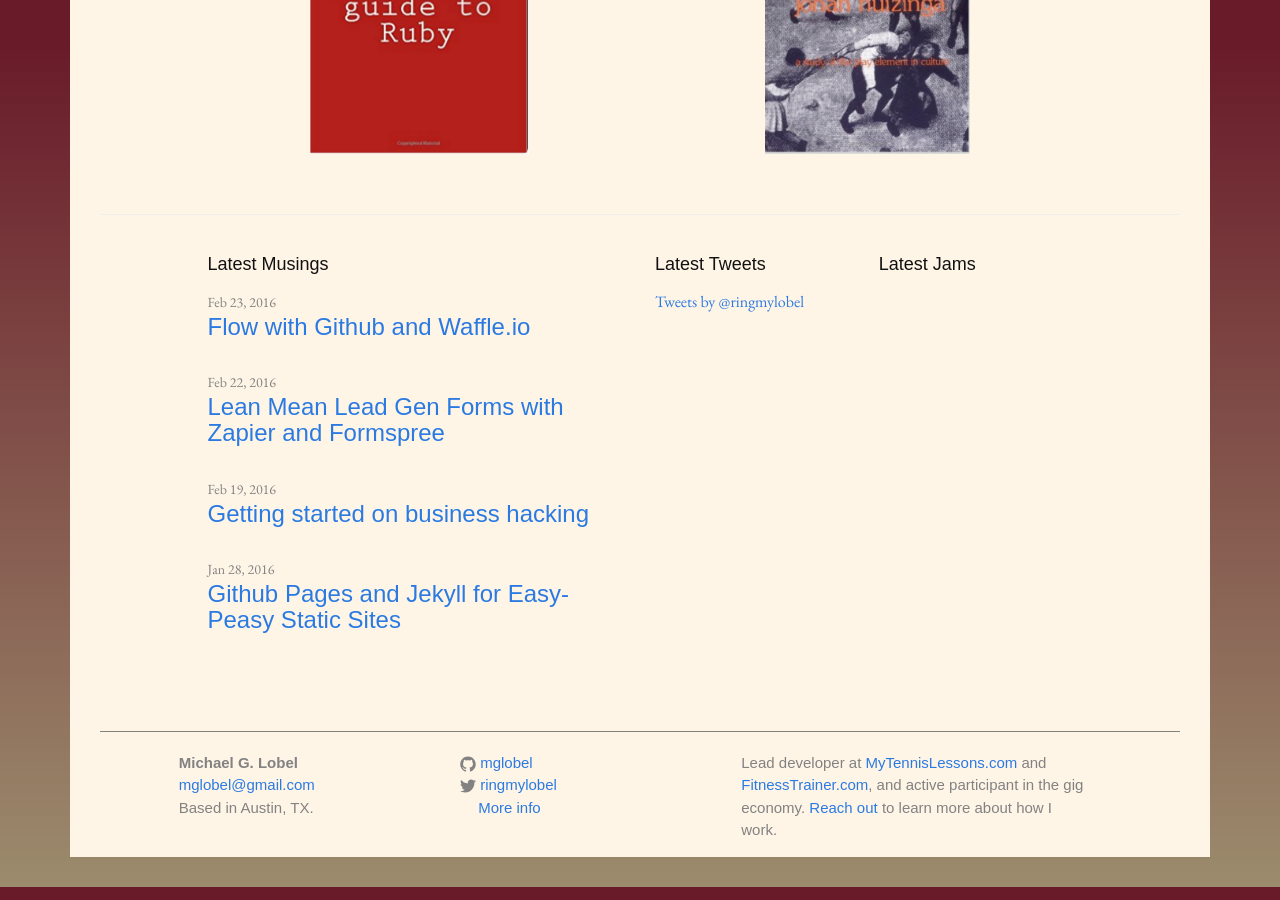
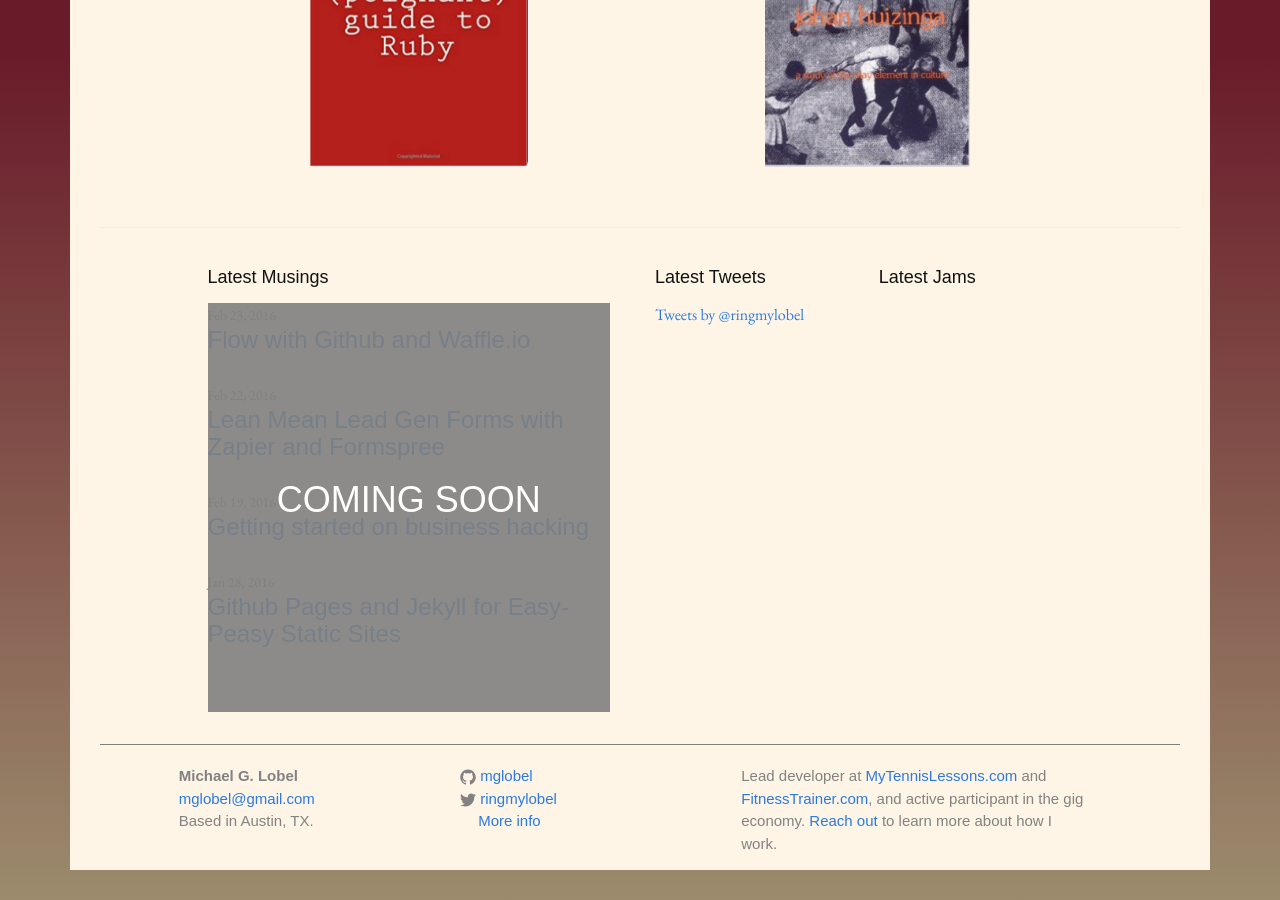
Before and after one commit to mglobel/mglobel, a Jekyll site: the page built from index.html, in a window 1280 px wide and 900 px high, scrolled down 1220 px. Built offline with Jekyll 4.4.1, drawn with Linux system fonts in a browser that asks for light colours; nearby versions of some CDN libraries; some web fonts are replaced; a script that is not in the unit is left out; comment, search, counter and statistics services are not loaded.

Commit message:
final pre-sxsw touchups

```diff
--- a/_layouts/page.html
+++ b/_layouts/page.html
@@ -2,16 +2,14 @@
 layout: default
 ---
 <div class="post">
-
   <header class="post-header">
     <h1 class="post-title">{{ page.title }}</h1>
   </header>
   <div class="wrapper">
 
   <article class="post-content">
+    <div class="page-content" style="padding: 30px;">
       {{ content }}
+    </div>
   </article>
 </div>
-
-
-</div>
--- a/index.html
+++ b/index.html
@@ -16,19 +16,19 @@
   <div class="wrapper">
     <div class="row content-panel" style="padding-bottom: 25px;">
       <div class="col-md-9">
-        <h3 class="col-md-11 col-md-offset-1" style="font-family: 'Average Sans', sans-serif;">
+        <h3 class="col-md-11 col-md-offset-1 col-xs-offset-1" style="font-family: 'Average Sans', sans-serif;">
           Find your organization’s center.
         </h3>
-        <div class="col-md-10 col-md-offset-1">
+        <div class="col-md-10 col-xs-offset-1">
           <p>
             Get a fresh perspective and creative solutions with MGLobel LLC
             technology consulting. Offering on-site and remote services that will
             help push your business or non-profit forward in the modern age.
           </p>
-          <a class="btn btn-default btn-lg" href="/llc" role="button">Learn More</a>
+          <a class="btn btn-default btn-lg col-sm-offset-0 col-xs-offset-3" href="/llc" role="button">Learn More</a>
         </div>
       </div>
-      <div class="col-md-3">
+      <div class="col-md-3 col-sm-offset-0 col-xs-offset-3" style="padding-top: 15px;">
         <img src="assets/llc-icon.png" style="max-width:150px;max-height:100%;"/>
       </div>
     </div>
@@ -71,6 +71,10 @@
           <h4>
             Latest Musings
           </h4>
+          <div>
+            <span style="display: flex; align-items: center; justify-content: center; background-color: gray; opacity: .9; position: absolute; z-index: 1; width: 90%; height: 100%; color: white;">
+              <h1>COMING SOON</h1>
+            </span>
               <ul class="post-list">
                 {% for post in site.posts %}
                   <li>
@@ -81,6 +85,8 @@
                   </li>
                 {% endfor %}
               </ul>
+            </span>
+          </div>
         </div>
         <div class="hidden-xs hidden-sm col-md-3">
           <h4>
```
Also changed, not shown: _layouts/post.html (+4 -5 lines). Lines whose indentation alone changed are shown as unchanged.
